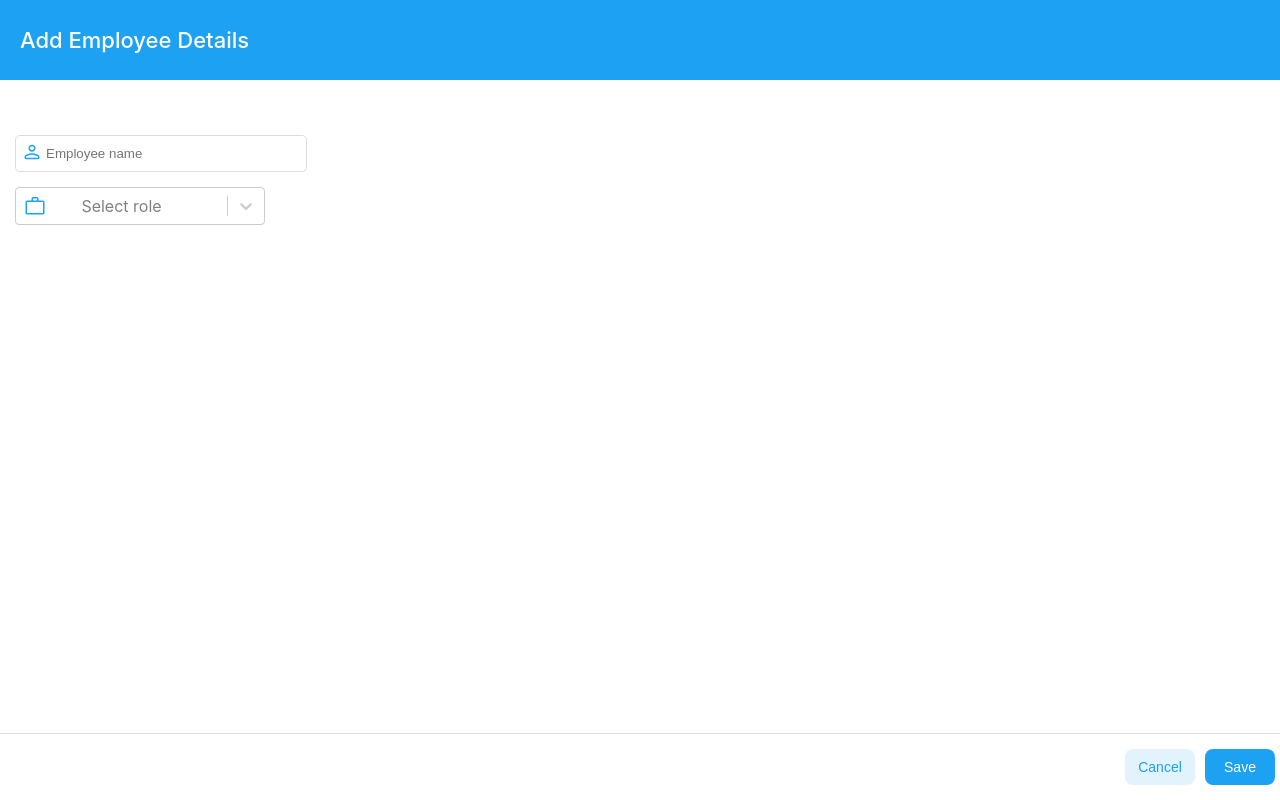
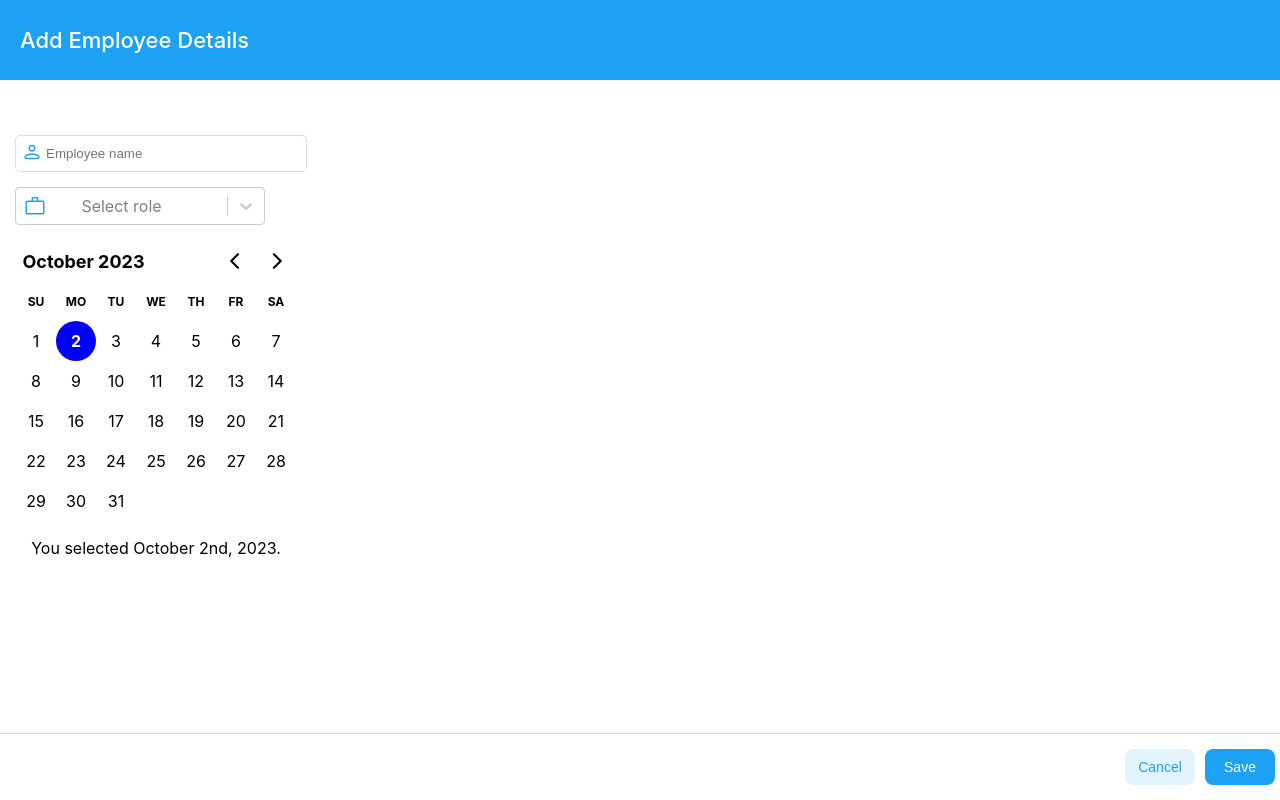
Before and after one commit to Neha-081/RI-assignment, a React (Create React App) app: page /add-employee in a window 1280 px wide. Built offline with nearby package versions, Linux system fonts and the light colour scheme.

Commit message:
added date-picker with initial functionalities

```diff
--- a/package.json
+++ b/package.json
@@ -3,11 +3,16 @@
   "version": "0.1.0",
   "private": true,
   "dependencies": {
+    "@dchimen/react-datepicker": "^4.0.2",
     "@testing-library/jest-dom": "^5.17.0",
     "@testing-library/react": "^13.4.0",
     "@testing-library/user-event": "^13.5.0",
+    "date-fns": "^2.30.0",
     "react": "^18.2.0",
+    "react-date-picker": "^10.5.1",
+    "react-day-picker": "^8.8.2",
     "react-dom": "^18.2.0",
+    "react-responsive-datepicker": "^1.0.6",
     "react-router-dom": "^6.16.0",
     "react-scripts": "5.0.1",
     "react-select": "^5.7.7",
--- a/src/components/AddEmployee/index.jsx
+++ b/src/components/AddEmployee/index.jsx
@@ -4,6 +4,7 @@ import "./employee.css";
 import UserImage from '../../assets/user.svg';
 import RoleImage from '../../assets/role.svg';
 import Dropdown from "../Dropdown";
+import Datepicker from "../Datepicker";
 
 const AddEmployee = () => {
 
@@ -18,6 +19,7 @@ const AddEmployee = () => {
       <img role="img" src={UserImage} />
   </div>
   <Dropdown />
+  <Datepicker/>
     </form>
     <footer className="footer">
         <button className="cancel-btn">Cancel</button>
--- /dev/null
+++ b/src/components/Datepicker/index.jsx
@@ -0,0 +1,29 @@
+import React, { useState } from 'react';
+
+import { format } from 'date-fns';
+import { DayPicker } from 'react-day-picker';
+import 'react-day-picker/dist/style.css';
+
+const Datepicker = () => {
+  const [selected, setSelected] = useState();
+  const today = new Date();
+  const [selectedDay, setSelectedDay] = useState(today);
+
+  const footer = selectedDay ? (
+    <p>You selected {format(selectedDay, 'PPP')}.</p>
+  ) : (
+    <p>Please pick a day.</p>
+  );
+
+  return (
+    <DayPicker
+      mode="single"
+      required
+      selected={selectedDay}
+      onSelect={setSelectedDay}
+      footer={footer}
+    />
+  );
+}
+
+export default Datepicker;
```
